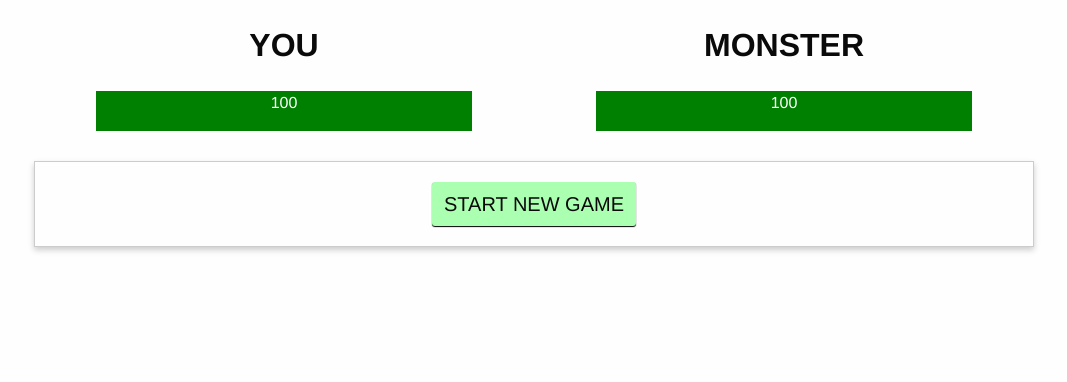
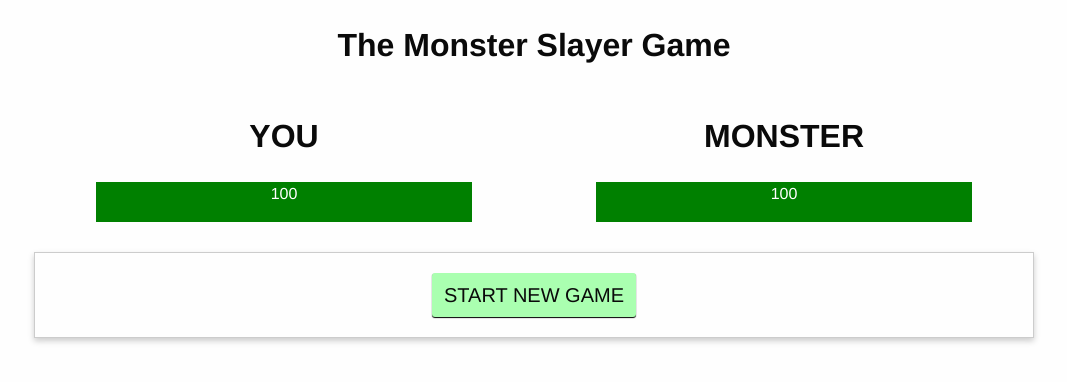
Before and after one commit to shindesharad71/Monster-Game-Vuejs-Starter, a plain HTML site: page index.html in a window 1280 px wide. Shown: the whole page, without its empty margins (106-1173 px from the left). Drawn offline with nearby package versions, Linux system fonts and the light colour scheme.

Commit message:
styling improved

```diff
--- a/css/app.css
+++ b/css/app.css
@@ -1,3 +1,7 @@
+#main-title {
+    width: 100%;
+}
+
 .text-center {
     text-align: center;
 }
@@ -10,7 +14,8 @@
     transition: width 500ms;
 }
 
-.controls, .log {
+.controls,
+.log {
     margin-top: 30px;
     text-align: center;
     padding: 10px;
--- a/index.html
+++ b/index.html
@@ -9,6 +9,10 @@
 </head>
 
 <body>
+    <div>
+        <h1 id="main-title" class="text-center">The Monster Slayer Game</h1>
+    </div>
+
     <div id="app">
         <section class="row">
             <div class="small-6 columns">
```
Also changed, not shown: .eslintrc.json (deleted), 1 other file.
